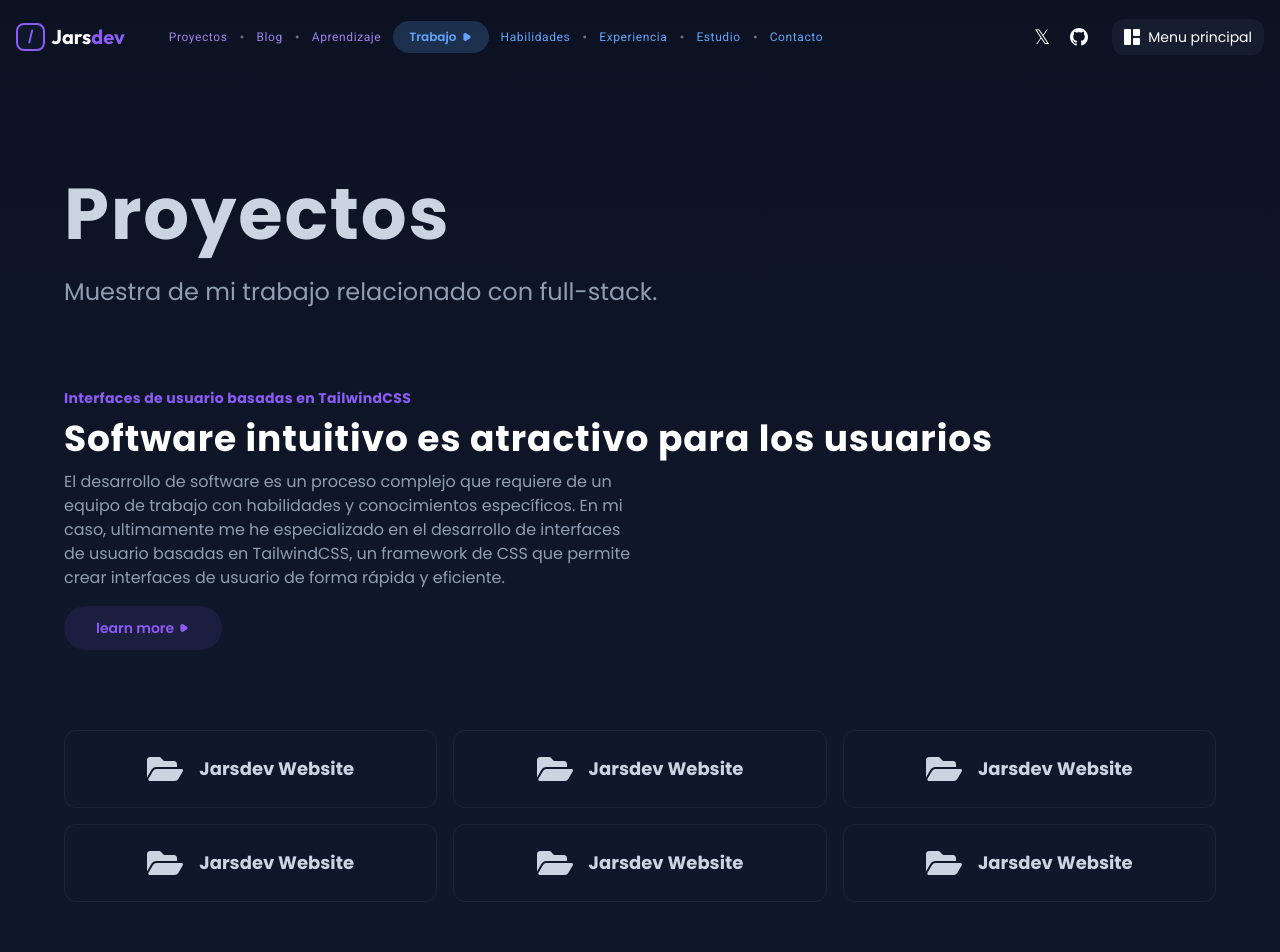
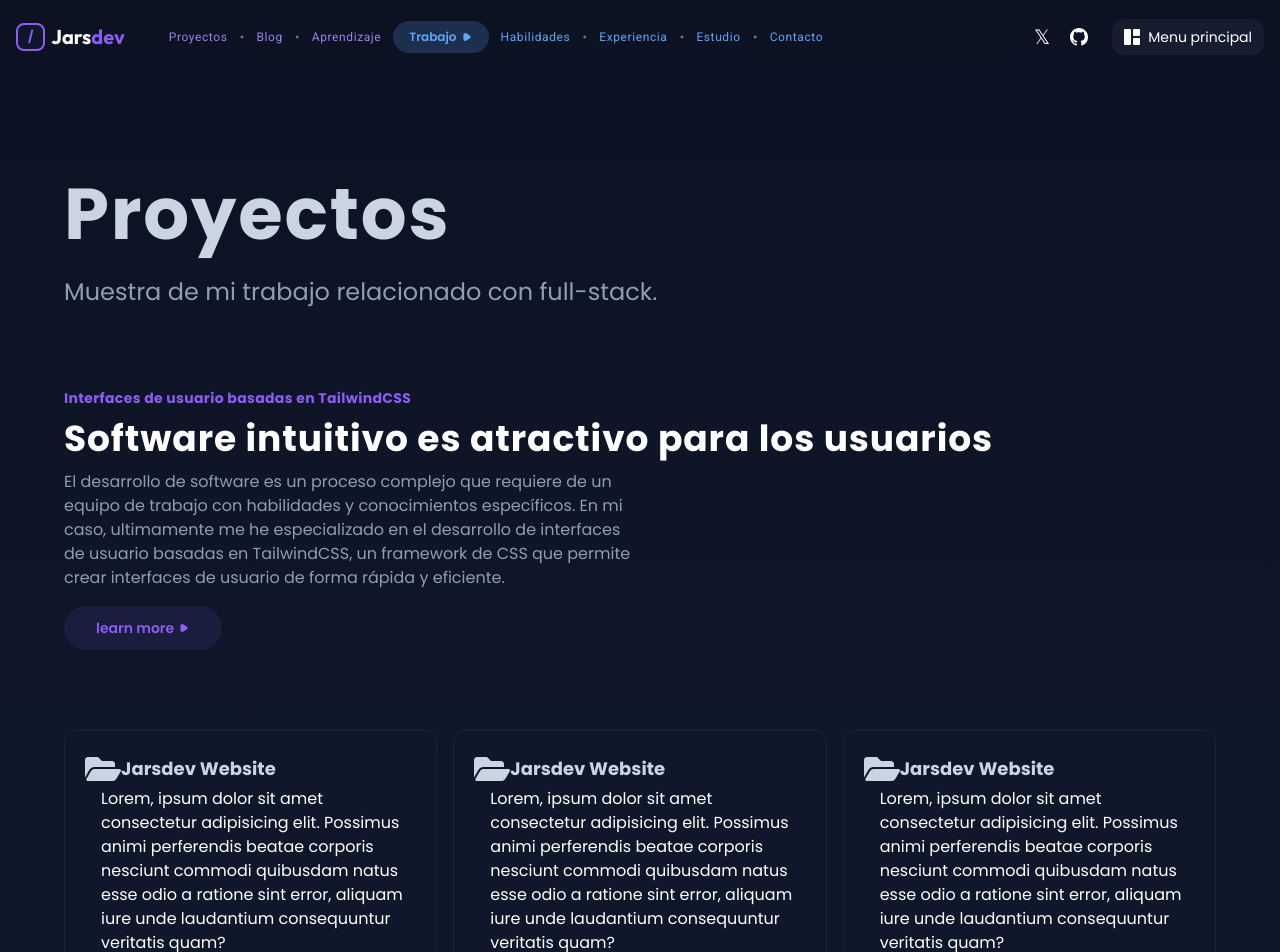
Before and after one commit to ImJars/Development-full-coding, a React (Vite) app: page /projects in a window 1280 px wide. Shown: the top 952 px of the page. Built offline with nearby package versions, Linux system fonts and the light colour scheme.

Commit message:
Update softwareProject.jsx

```diff
--- a/src/components/projects/softwareProject.jsx
+++ b/src/components/projects/softwareProject.jsx
@@ -7,9 +7,19 @@ function SoftwareProject() {
       <div className="border border-text-general border-opacity-10 rounded-xl">
         <div className="p-5">
           <div>
-            <div className="flex justify-center items-center space-x-4">
-              <FaFolderOpen className="text-4xl text-text-white-gray" />
-              <h1 className="text-text-white-gray font-bold text-lg">Jarsdev Website</h1>
+            <div className="flex flex-col items-center space-x-4">
+              <div className="w-full flex justify-start items-center">
+                <FaFolderOpen className="text-4xl text-text-white-gray" />
+                <h1 className="text-text-white-gray font-bold text-lg">
+                  Jarsdev Website
+                </h1>
+              </div>
+              <p className="p-0">
+                Lorem, ipsum dolor sit amet consectetur adipisicing elit.
+                Possimus animi perferendis beatae corporis nesciunt commodi
+                quibusdam natus esse odio a ratione sint error, aliquam iure
+                unde laudantium consequuntur veritatis quam?
+              </p>
             </div>
           </div>
         </div>
```
